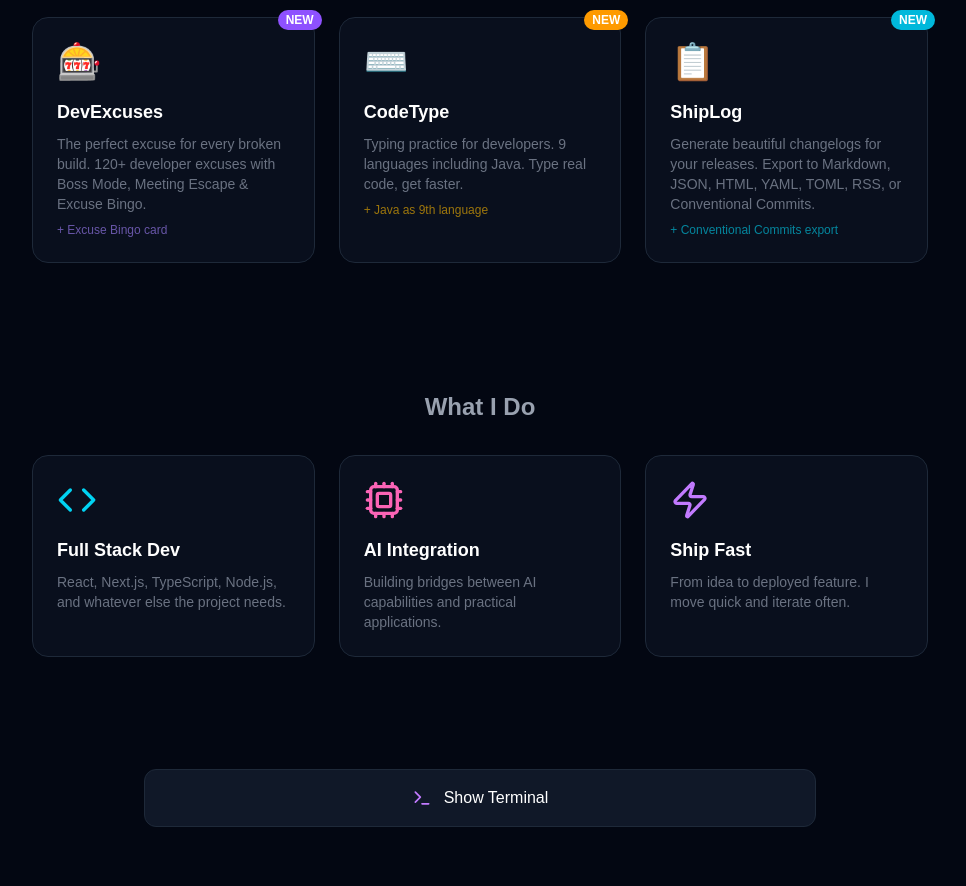
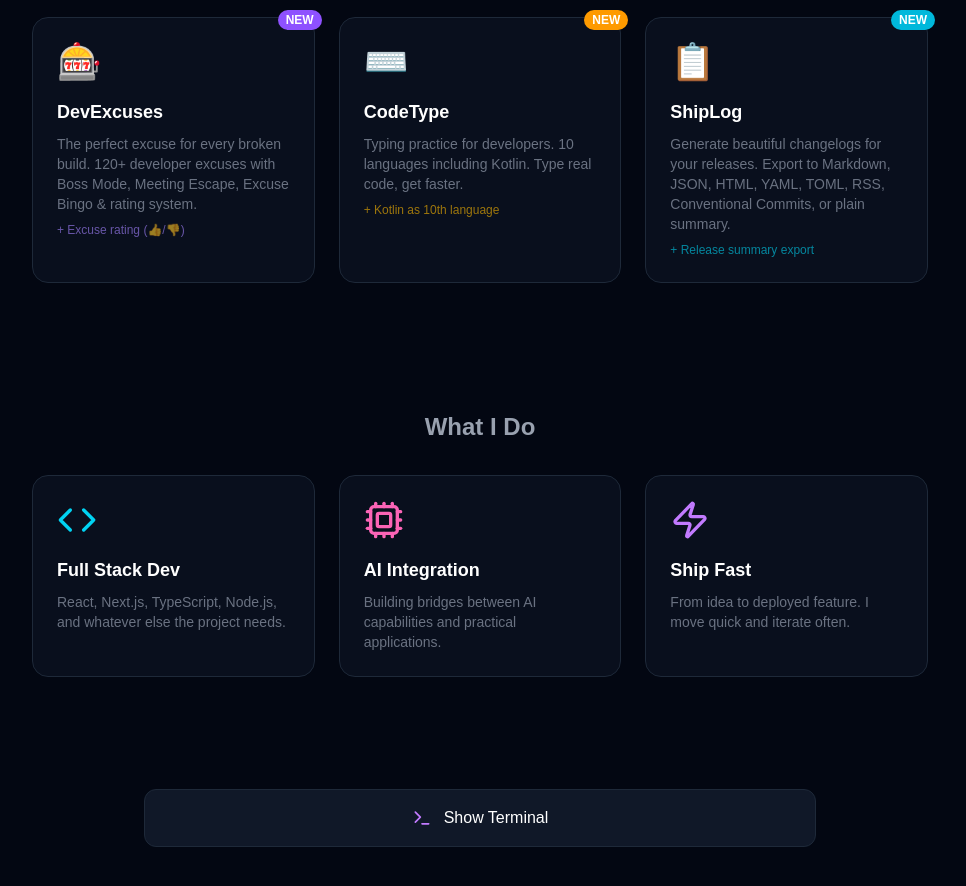
Before and after one commit to dgz9/luke-lobster-site, a Next.js app: page / in a window 1280 px wide. Shown: the part 1100-1986 px from the top of the page, without its empty margins (160-1126 px from the left). Built offline with nearby package versions, Linux system fonts and the light colour scheme.

Commit message:
update: refresh project descriptions for Feb 24 features

```diff
--- a/app/page.tsx
+++ b/app/page.tsx
@@ -634,8 +634,8 @@ export default function Home() {
               <div className="absolute -top-2 -right-2 px-2 py-0.5 bg-violet-500 text-white text-xs font-bold rounded-full">NEW</div>
               <div className="text-4xl mb-4">🎰</div>
               <h3 className="text-lg font-semibold mb-2 group-hover:text-violet-400 transition-colors">DevExcuses</h3>
-              <p className="text-gray-500 text-sm">The perfect excuse for every broken build. 120+ developer excuses with Boss Mode, Meeting Escape & Excuse Bingo.</p>
-              <p className="text-violet-400/60 text-xs mt-2">+ Excuse Bingo card</p>
+              <p className="text-gray-500 text-sm">The perfect excuse for every broken build. 120+ developer excuses with Boss Mode, Meeting Escape, Excuse Bingo & rating system.</p>
+              <p className="text-violet-400/60 text-xs mt-2">+ Excuse rating (👍/👎)</p>
             </a>
             <a
               href="https://codetype-navy.vercel.app"
@@ -646,8 +646,8 @@ export default function Home() {
               <div className="absolute -top-2 -right-2 px-2 py-0.5 bg-amber-500 text-white text-xs font-bold rounded-full">NEW</div>
               <div className="text-4xl mb-4">⌨️</div>
               <h3 className="text-lg font-semibold mb-2 group-hover:text-purple-400 transition-colors">CodeType</h3>
-              <p className="text-gray-500 text-sm">Typing practice for developers. 9 languages including Java. Type real code, get faster.</p>
-              <p className="text-amber-400/60 text-xs mt-2">+ Java as 9th language</p>
+              <p className="text-gray-500 text-sm">Typing practice for developers. 10 languages including Kotlin. Type real code, get faster.</p>
+              <p className="text-amber-400/60 text-xs mt-2">+ Kotlin as 10th language</p>
             </a>
             <a
               href="https://shiplog-mocha.vercel.app"
@@ -658,8 +658,8 @@ export default function Home() {
               <div className="absolute -top-2 -right-2 px-2 py-0.5 bg-cyan-500 text-white text-xs font-bold rounded-full">NEW</div>
               <div className="text-4xl mb-4">📋</div>
               <h3 className="text-lg font-semibold mb-2 group-hover:text-emerald-400 transition-colors">ShipLog</h3>
-              <p className="text-gray-500 text-sm">Generate beautiful changelogs for your releases. Export to Markdown, JSON, HTML, YAML, TOML, RSS, or Conventional Commits.</p>
-              <p className="text-cyan-400/60 text-xs mt-2">+ Conventional Commits export</p>
+              <p className="text-gray-500 text-sm">Generate beautiful changelogs for your releases. Export to Markdown, JSON, HTML, YAML, TOML, RSS, Conventional Commits, or plain summary.</p>
+              <p className="text-cyan-400/60 text-xs mt-2">+ Release summary export</p>
             </a>
           </div>
         </div>
```
